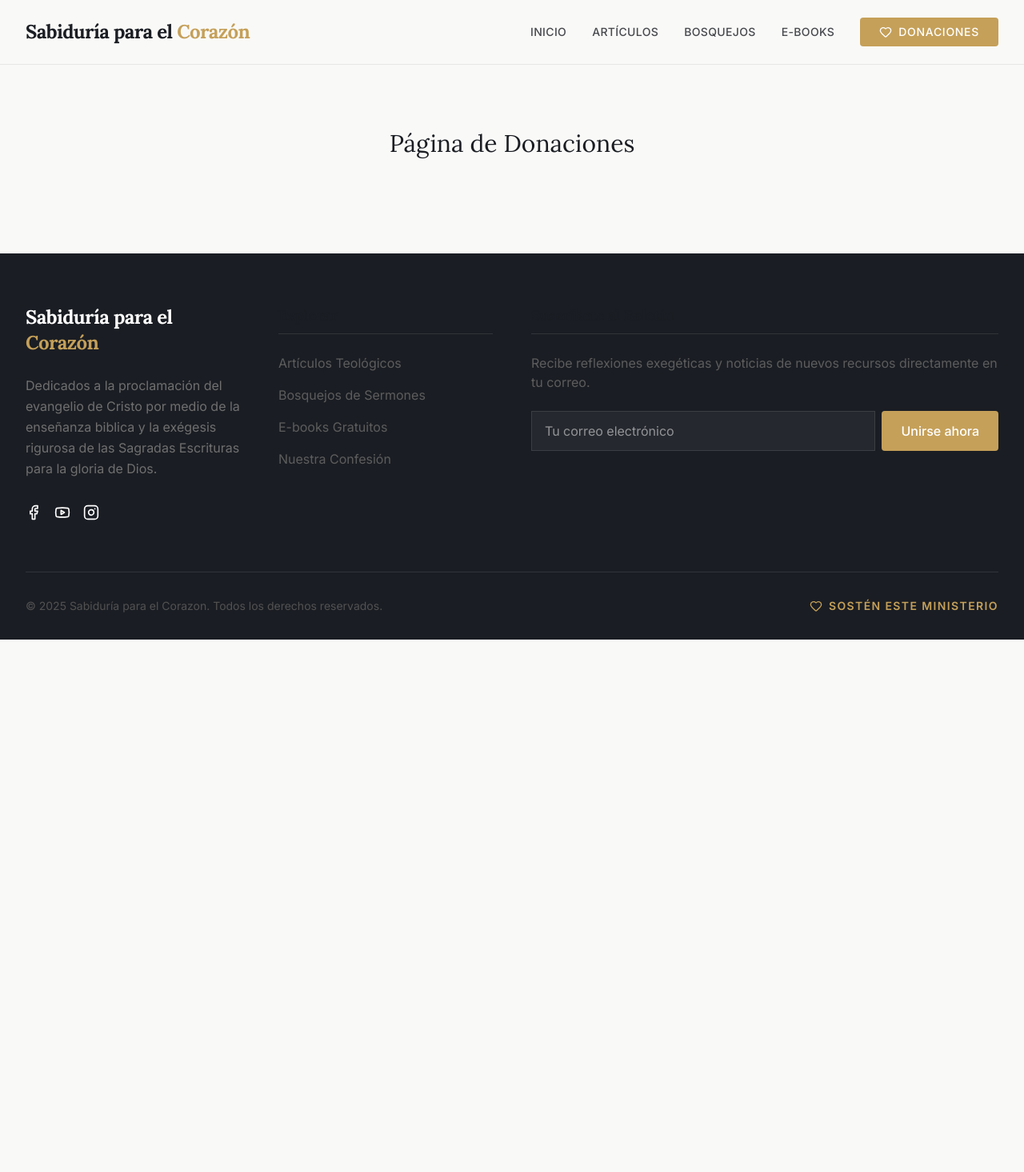
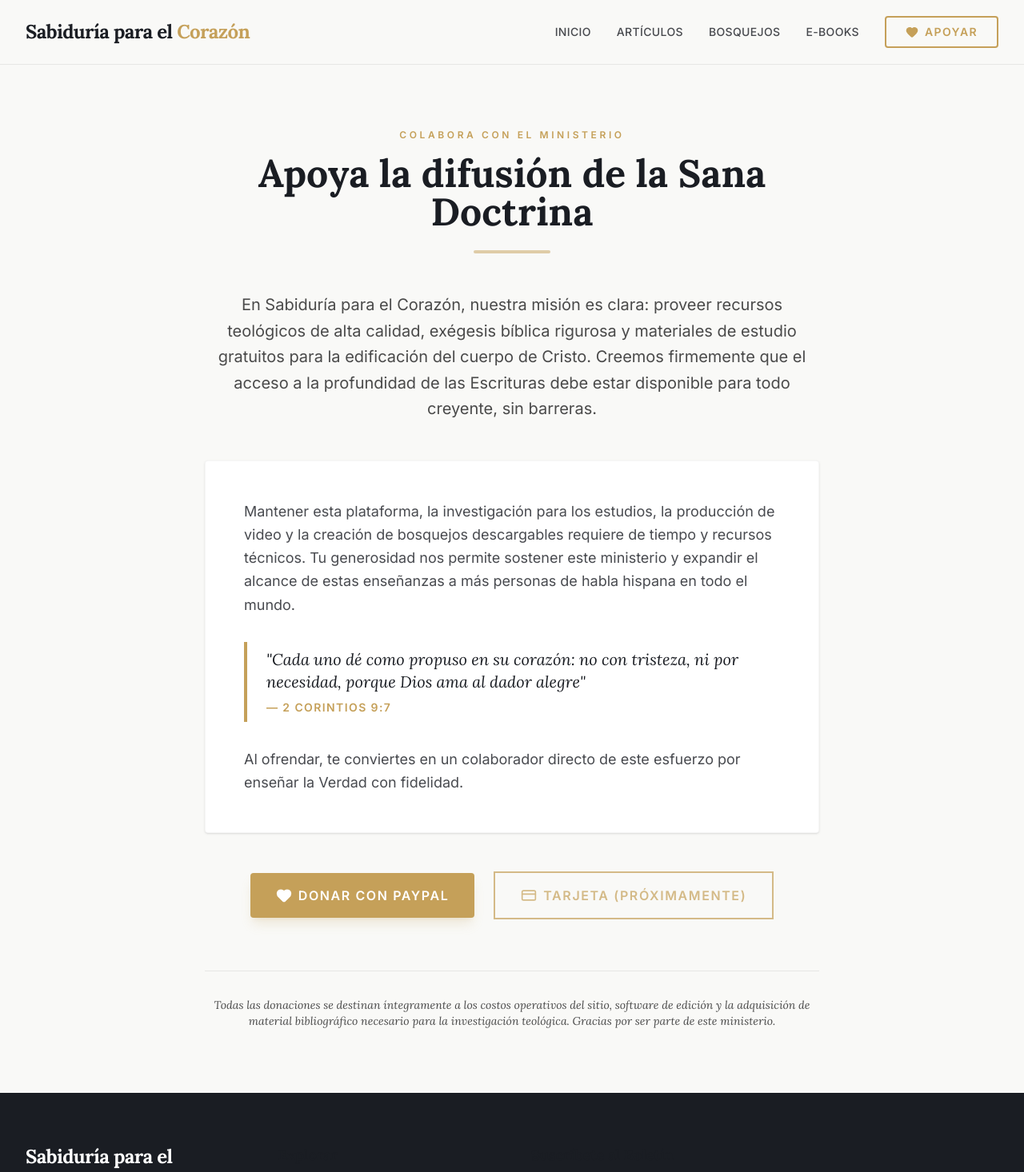
Before and after one commit to Edgardo-Lamas/sabidur-a322, a React (Vite) app: page /donaciones in a window 1280 px wide. Shown: the top 1466 px of the page at 80% size. Before the commit the page ends 800 px from the top, so only its background shows below. Built offline with nearby package versions, Linux system fonts and the light colour scheme.

Commit message:
Implement Donations page and Navbar support button

```diff
--- a/src/App.jsx
+++ b/src/App.jsx
@@ -5,6 +5,7 @@ import Footer from './components/Footer';
 import Home from './pages/Home';
 import ArticlePage from './pages/ArticlePage';
 import Articles from './pages/Articles';
+import Donations from './pages/Donations';
 
 // ScrollToTop component to ensure page starts at top on route change
 const ScrollToTop = () => {
@@ -30,7 +31,7 @@ function App() {
             <Route path="/articulo/:slug" element={<ArticlePage />} />
             <Route path="/bosquejos" element={<div className="py-20 text-center font-serif text-3xl">Próximamente: Bosquejos Homiléticos</div>} />
             <Route path="/ebooks" element={<div className="py-20 text-center font-serif text-3xl">Próximamente: Biblioteca Digital</div>} />
-            <Route path="/donaciones" element={<div className="py-20 text-center font-serif text-3xl">Página de Donaciones</div>} />
+            <Route path="/donaciones" element={<Donations />} />
           </Routes>
         </div>
         <Footer />
--- a/src/components/Navbar.jsx
+++ b/src/components/Navbar.jsx
@@ -36,10 +36,10 @@ const Navbar = () => {
             ))}
             <Link
               to="/donaciones"
-              className="btn-gold flex items-center gap-2 text-sm uppercase tracking-wider"
+              className="px-6 py-2 border-2 border-sabiduria-gold text-sabiduria-gold hover:bg-sabiduria-gold hover:text-white font-bold text-sm uppercase tracking-widest transition-all rounded-sm flex items-center gap-2"
             >
-              <Heart size={16} />
-              Donaciones
+              <Heart size={16} className="fill-current" />
+              Apoyar
             </Link>
           </div>
 
@@ -74,7 +74,7 @@ const Navbar = () => {
               onClick={() => setIsOpen(false)}
               className="block px-3 py-4 text-sabiduria-gold font-bold uppercase text-sm border-t border-sabiduria-gray/10"
             >
-              Donaciones
+              Apoyar
             </Link>
           </div>
         </div>
--- /dev/null
+++ b/src/pages/Donations.jsx
@@ -0,0 +1,84 @@
+import React from 'react';
+import SEO from '../components/SEO';
+import { Heart, CreditCard } from 'lucide-react';
+
+const Donations = () => {
+    return (
+        <main className="bg-sabiduria-bg min-h-screen py-20 px-4 sm:px-6 lg:px-8">
+            <SEO
+                title="Donaciones"
+                description="Apoya la difusión de la Sana Doctrina y el ministerio de Sabiduría para el Corazón."
+                url="/donaciones"
+            />
+
+            <div className="max-w-3xl mx-auto text-center">
+                {/* Header */}
+                <div className="mb-12">
+                    <span className="text-sabiduria-gold text-xs font-bold uppercase tracking-[0.3em] mb-4 block">
+                        Colabora con el Ministerio
+                    </span>
+                    <h1 className="text-4xl md:text-5xl font-serif font-bold text-sabiduria-navy mb-6">
+                        Apoya la difusión de la Sana Doctrina
+                    </h1>
+                    <div className="w-24 h-1 bg-sabiduria-gold mx-auto rounded-full opacity-50"></div>
+                </div>
+
+                {/* Introduction */}
+                <div className="prose prose-lg max-w-none text-sabiduria-gray mb-12">
+                    <p className="font-sans text-lg md:text-xl leading-relaxed">
+                        En Sabiduría para el Corazón, nuestra misión es clara: proveer recursos teológicos de alta calidad, exégesis bíblica rigurosa y materiales de estudio gratuitos para la edificación del cuerpo de Cristo. Creemos firmemente que el acceso a la profundidad de las Escrituras debe estar disponible para todo creyente, sin barreras.
+                    </p>
+                </div>
+
+                {/* Body Content */}
+                <div className="bg-white p-8 md:p-12 shadow-sm border border-sabiduria-gray/5 mb-12 rounded-sm">
+                    <p className="font-sans text-sabiduria-navy/80 text-lg leading-relaxed mb-8 text-left">
+                        Mantener esta plataforma, la investigación para los estudios, la producción de video y la creación de bosquejos descargables requiere de tiempo y recursos técnicos. Tu generosidad nos permite sostener este ministerio y expandir el alcance de estas enseñanzas a más personas de habla hispana en todo el mundo.
+                    </p>
+
+                    <blockquote className="border-l-4 border-sabiduria-gold pl-6 py-2 my-8 italic text-sabiduria-navy font-serif text-xl text-left bg-transparent">
+                        "Cada uno dé como propuso en su corazón: no con tristeza, ni por necesidad, porque Dios ama al dador alegre"
+                        <footer className="text-sm font-sans font-bold text-sabiduria-gold mt-2 not-italic uppercase tracking-widest">
+                            — 2 Corintios 9:7
+                        </footer>
+                    </blockquote>
+
+                    <p className="font-sans text-sabiduria-navy/80 text-lg leading-relaxed mb-0 text-left">
+                        Al ofrendar, te conviertes en un colaborador directo de este esfuerzo por enseñar la Verdad con fidelidad.
+                    </p>
+                </div>
+
+                {/* Donation Buttons */}
+                <div className="flex flex-col sm:flex-row gap-6 justify-center items-center mb-16">
+                    <a
+                        href="https://www.paypal.com/donate" // Placeholder URL
+                        target="_blank"
+                        rel="noopener noreferrer"
+                        className="w-full sm:w-auto btn-gold px-8 py-4 text-center items-center justify-center flex gap-2 font-bold tracking-widest uppercase hover:scale-105 transition-transform shadow-lg shadow-sabiduria-gold/20"
+                    >
+                        <Heart size={20} className="fill-current" />
+                        Donar con PayPal
+                    </a>
+
+                    <button
+                        disabled
+                        className="w-full sm:w-auto px-8 py-4 border-2 border-sabiduria-gold text-sabiduria-gold font-bold tracking-widest uppercase flex items-center justify-center gap-2 hover:bg-sabiduria-gold hover:text-white transition-colors cursor-not-allowed opacity-70"
+                        title="Próximamente"
+                    >
+                        <CreditCard size={20} />
+                        Tarjeta (Próximamente)
+                    </button>
+                </div>
+
+                {/* Transparency Footer */}
+                <div className="border-t border-sabiduria-gray/10 pt-8">
+                    <p className="text-sm text-sabiduria-gray italic font-serif">
+                        Todas las donaciones se destinan íntegramente a los costos operativos del sitio, software de edición y la adquisición de material bibliográfico necesario para la investigación teológica. Gracias por ser parte de este ministerio.
+                    </p>
+                </div>
+            </div>
+        </main>
+    );
+};
+
+export default Donations;
```
